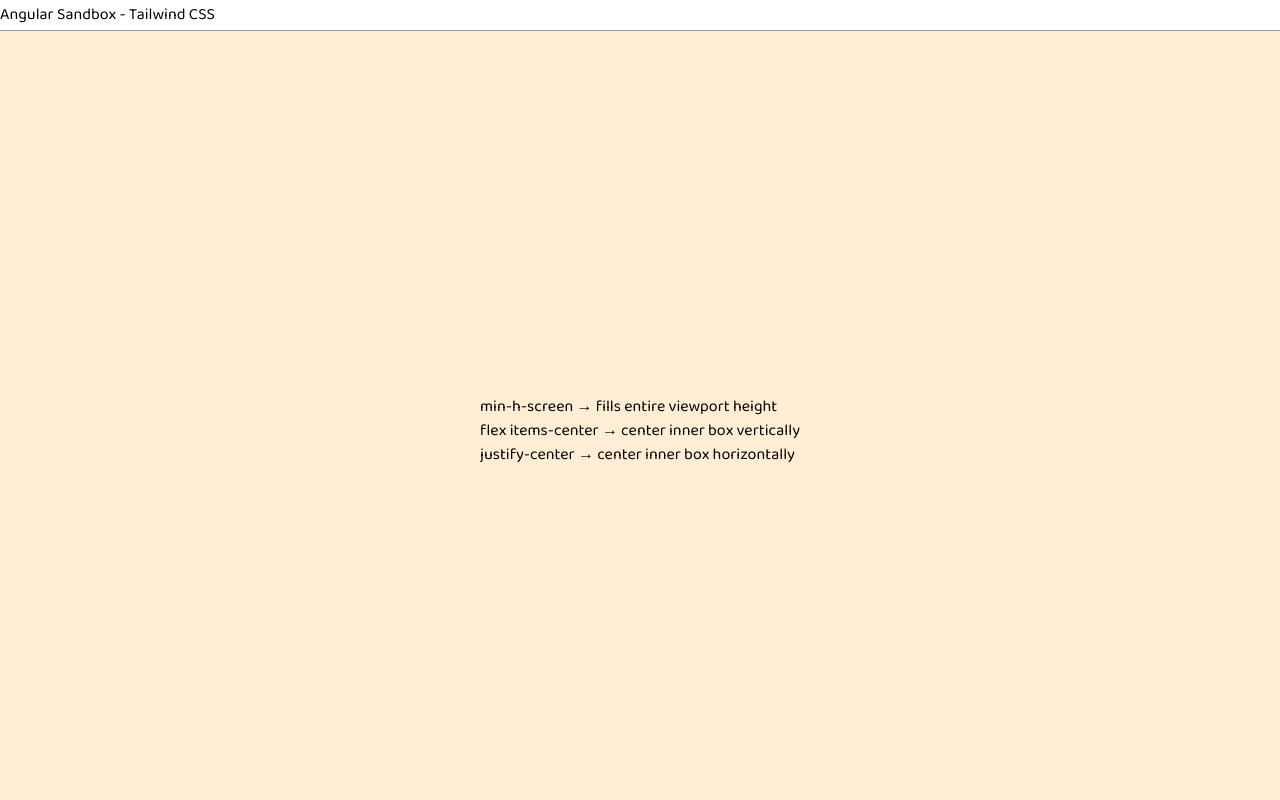
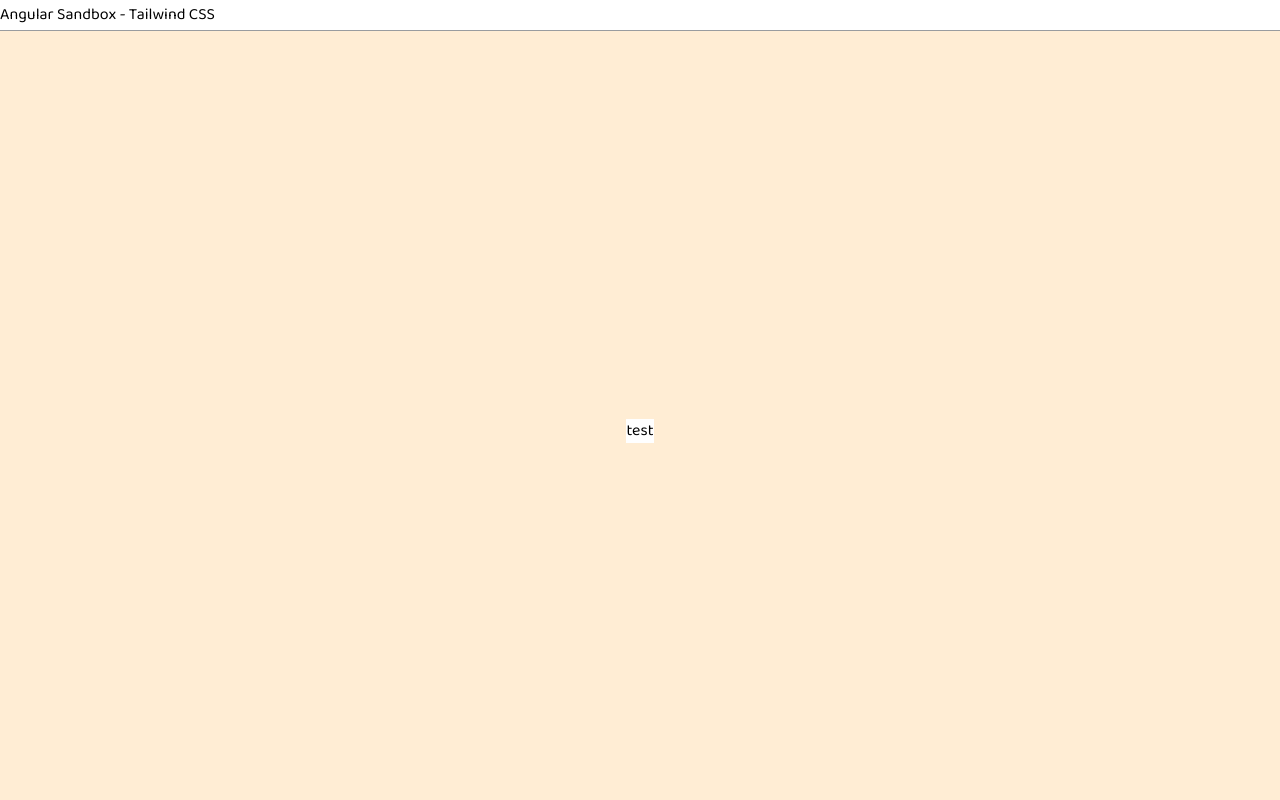
Before and after one commit to ozgursarikamis/angular-sandbox, an Angular app: page / in a window 1280 px wide. Shown: the top 800 px of the page. Built offline with nearby package versions, Linux system fonts and the light colour scheme.

Commit message:
Notes moved

```diff
--- a/src/app/app.component.html
+++ b/src/app/app.component.html
@@ -3,6 +3,9 @@
 </div>
 
 <div class="bg-orange-100 min-h-screen flex items-center justify-center">
+  <div class="bg-white">test</div>
+</div>
+
 <ul>
   <li>
     min-h-screen → fills entire viewport height
@@ -14,7 +17,6 @@
     justify-center → center inner box horizontally
   </li>
 </ul>
-</div>
 
 <div class="border-1 bg-teal-100 p-2 md:p-4 lg:p-8">
   On mobile → padding 0.5rem |
```
Lines whose indentation alone changed are shown as unchanged.
